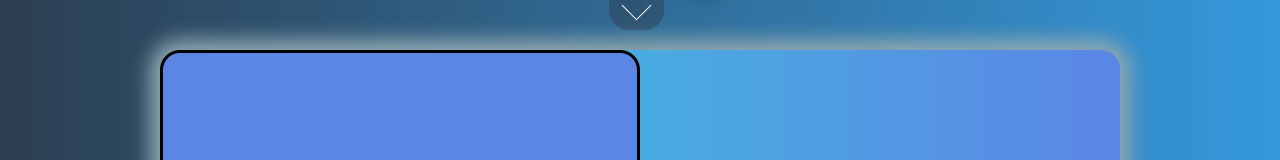
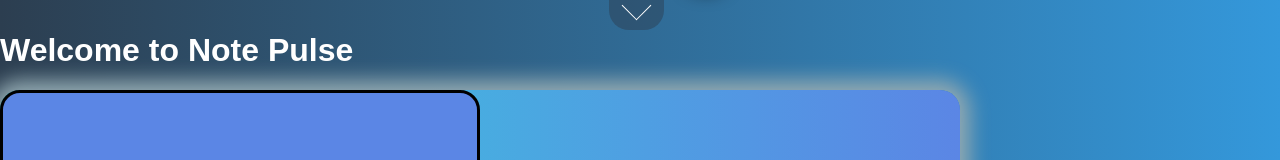
Before and after one commit to DenisNysheta/Note-Pulse, a React (Vite) app: page / in a window 1280 px wide. Shown: the top 160 px of the page. Built offline with nearby package versions, Linux system fonts and the light colour scheme; a web font is replaced by a local one.

Commit message:
add letters animation for warning message

```diff
--- a/src/pages/Welcome.jsx
+++ b/src/pages/Welcome.jsx
@@ -3,9 +3,29 @@ import Form from '../components/Form'
 import Settings from '../components/Settings/Settings'
 
 function Welcome() {
+
+  const mapObj = new Map()
+  let ivan = {name: "Ivan"}
+  mapObj.set(ivan, "dsadsadas")
+
+  console.log(mapObj.get(ivan))
+
+  let listLetters = []
+  for(let i = 0; i < 21; i++) {
+    let x = <span key={Date.now() + i + 5} className='letter-title'></span>
+    listLetters.push(x)
+  }
+
   return (
     <div className='pulse'>
-        <Form />
+        <div className='pulse__box'>
+          <h1 className='form__title'>
+            {
+              listLetters.map( letter => letter)
+            }
+          </h1>
+          <Form />
+        </div>
         <Settings />
     </div>
   )
```
